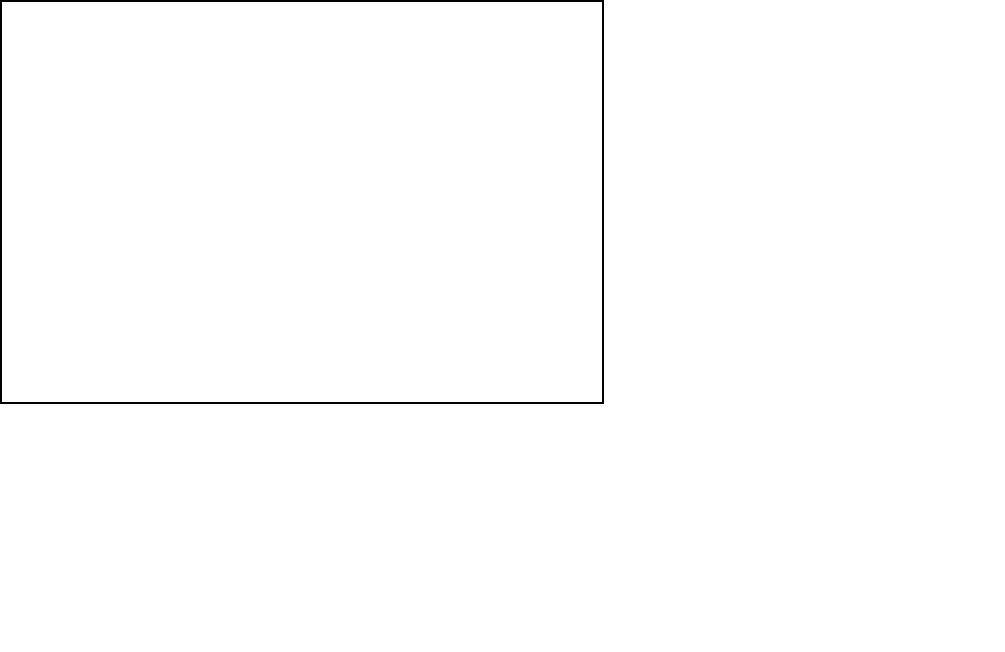
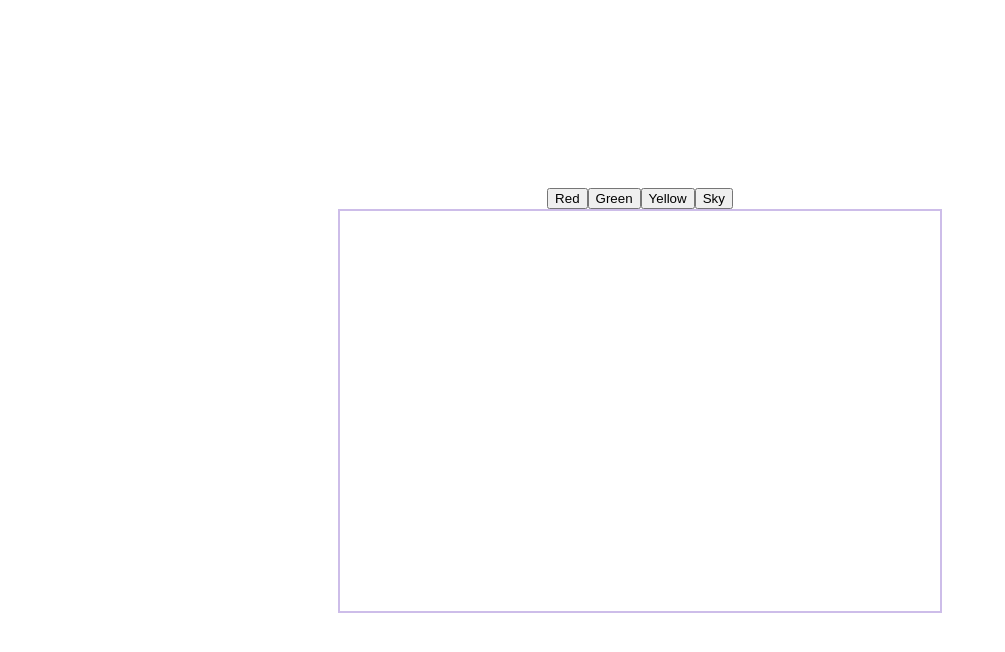
Before and after one commit to Shakib448/comapnay-task, a React (Create React App) app: page / in a window 1280 px wide. Shown: the top 652 px of the page, without its empty margins (0-1005 px from the left). Built offline with nearby package versions, Linux system fonts and the light colour scheme.

Commit message:
Color picker added

```diff
--- a/src/App.js
+++ b/src/App.js
@@ -5,6 +5,7 @@ function App() {
   const canvasRef = useRef(null);
   const contextRef = useRef(null);
   const [isDrawing, setIsDrawing] = useState(false);
+  const [color, setColor] = useState("#000000");
 
   useEffect(() => {
     const canvas = canvasRef.current;
@@ -16,10 +17,10 @@ function App() {
     const context = canvas.getContext("2d");
     context.scale(1, 1);
     context.lineCap = "round";
-    context.strokeStyle = "black";
-    context.lineWidth = 5;
+    context.strokeStyle = `${color}`;
+    context.lineWidth = 2;
     contextRef.current = context;
-  }, []);
+  }, [color]);
 
   const startDrawing = ({ nativeEvent }) => {
     const { offsetX, offsetY } = nativeEvent;
@@ -34,16 +35,40 @@ function App() {
   };
 
   const draw = ({ nativeEvent }) => {
-    if (!isDrawing) {
-      return;
-    }
+    if (!isDrawing) return;
     const { offsetX, offsetY } = nativeEvent;
     contextRef.current.lineTo(offsetX, offsetY);
     contextRef.current.stroke();
   };
 
+  const colorPicker = [
+    {
+      name: "Red",
+      color: "#FF0000",
+    },
+    {
+      name: "Green",
+      color: "#00FF00",
+    },
+    {
+      name: "Yellow",
+      color: "#FFFF00",
+    },
+    {
+      name: "Sky",
+      color: "#CDBDE9",
+    },
+  ];
+
   return (
     <main>
+      <div className="canvas__color">
+        {colorPicker.map(({ name, color }, inx) => (
+          <button key={inx} onClick={() => setColor(color)}>
+            {name}
+          </button>
+        ))}
+      </div>
       <div className="canvas">
         <canvas
           onMouseDown={startDrawing}
--- a/src/App.sass
+++ b/src/App.sass
@@ -1,5 +1,11 @@
+main
+    height: 100vh
+    display: flex
+    justify-content: center
+    align-items: center
+    flex-direction: column
 
 .canvas
     height: 400px
     width: 600px
-    border : 2px solid black
+    border : 2px solid #CDBDE9
```
Also changed, not shown: 1 other file (tests, documents, lock files or other folders).
